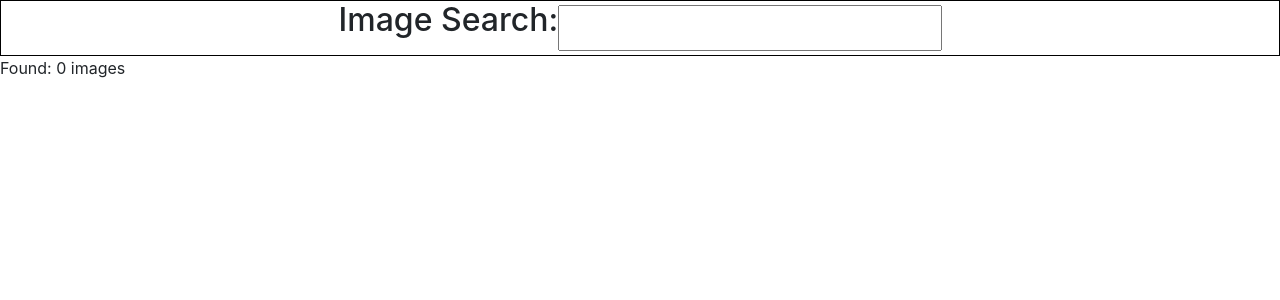
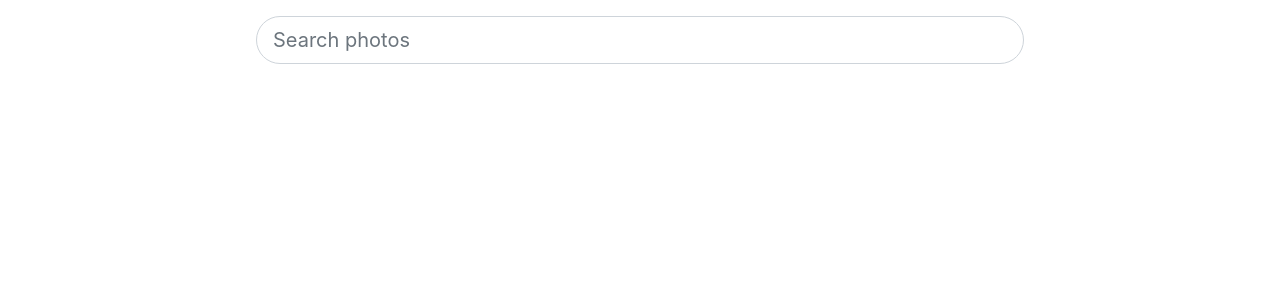
Before and after one commit to ewbadowska/unsplash-gallery, a React (Create React App) app: page / in a window 1280 px wide. Shown: the top 300 px of the page. Built offline with nearby package versions, Linux system fonts and the light colour scheme.

Commit message:
bootstrap styling

```diff
--- a/src/components/App.js
+++ b/src/components/App.js
@@ -5,12 +5,12 @@ import axios from 'axios';
 import '../App.css';
 import 'bootstrap/dist/css/bootstrap.min.css';
 
-class App extends React.Component  {
+class App extends React.Component {
     state = { images: [] };
 
     onSearchSubmit = async (term) => {
-      const response = await axios.get('https://api.unsplash.com/search/photos', {
-          params: { query: term},
+        const response = await axios.get('https://api.unsplash.com/search/photos?per_page=20', {
+            params: { query: term },
             headers: {
                 Authorization: `Client-ID ${process.env.REACT_APP_ACCESS_KEY}`
             }
@@ -22,8 +22,7 @@ class App extends React.Component  {
     render() {
         return (
             <div>
-              <SearchBar userSubmit={this.onSearchSubmit}/>
-              <span>Found: {this.state.images.length} images</span>
+                <SearchBar userSubmit={this.onSearchSubmit} />
                 <ImageList foundImages={this.state.images} />
             </div>
         )
--- a/src/components/ImageList.css
+++ b/src/components/ImageList.css
@@ -1,11 +1,12 @@
 .image__list {
 	display: grid;
-	grid-template-columns: repeat(auto-fill, minmax(250px, 1fr));
-    grid-gap: 0 5px;
+	grid-template-columns: repeat(auto-fill, minmax(450px, 1fr));
+    gap: 2px 2px;
     grid-auto-rows: 10px;
     place-items:center;
+    margin: 20px 200px;
 }
 
 .image__list img {
-	width: 250px;
+	width: 450px;
 }
--- a/src/components/SearchBar.css
+++ /dev/null
@@ -1,13 +0,0 @@
-.flexContainer {
-    display: flex;
-    justify-content: center;
-    align-items: center;
-    border: 1px solid black;
-}
-
-.inputStyle{
-    font-size: 1.5em;
-    padding: 3px;
-    display: inline-block;
-    width: 30%;
-}
--- a/src/components/SearchBar.js
+++ b/src/components/SearchBar.js
@@ -1,5 +1,6 @@
 import React from 'react';
-import './SearchBar.css';
+import Form from 'react-bootstrap/Form'
+import Col from 'react-bootstrap/Col'
 
 class SearchBar extends React.Component {
 	state = { val: '' };
@@ -15,13 +16,16 @@ class SearchBar extends React.Component {
 
 	render() {
 		return (
-			<div>
-				<form onSubmit={this.onFormSubmit} className="flexContainer">
-					<label>
-						<h2>Image Search: </h2>
-					</label>
-					<input className="inputStyle" type="text" value={this.state.val} onChange={this.onInputChange} />
-				</form>
+			<div className="mx-auto py-3" style={{ width: "60%" }}>
+				<Form>
+					<Form.Row>
+						<Col>
+							<form onSubmit={this.onFormSubmit} className="flexContainer">
+								<Form.Control placeholder="Search photos" className="rounded-pill" size="lg" type="text" value={this.state.val} onChange={this.onInputChange} />
+							</form>
+						</Col>
+					</Form.Row>
+				</Form>
 			</div>
 		);
 	}
```
Lines whose indentation alone changed are shown as unchanged.
